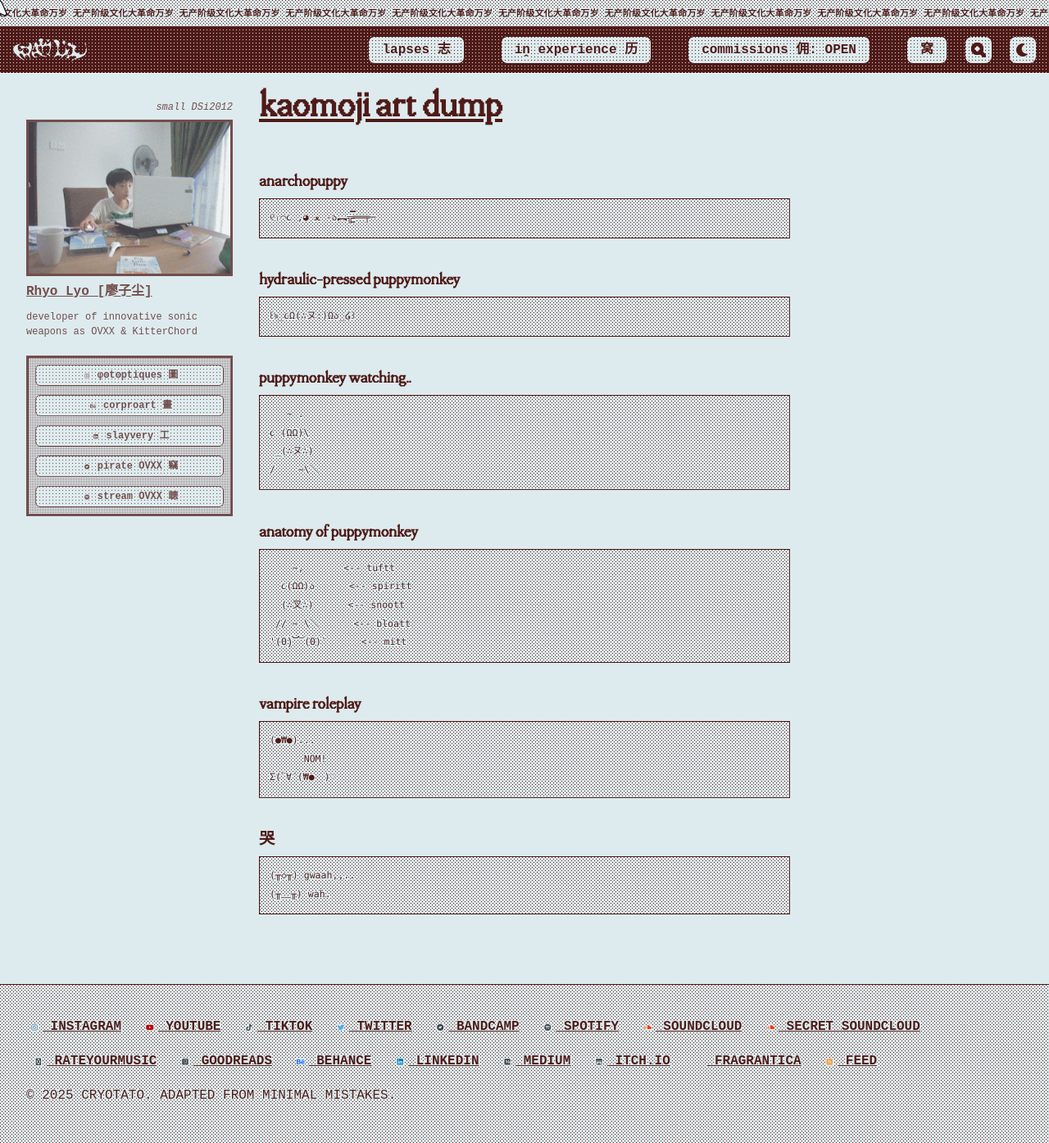
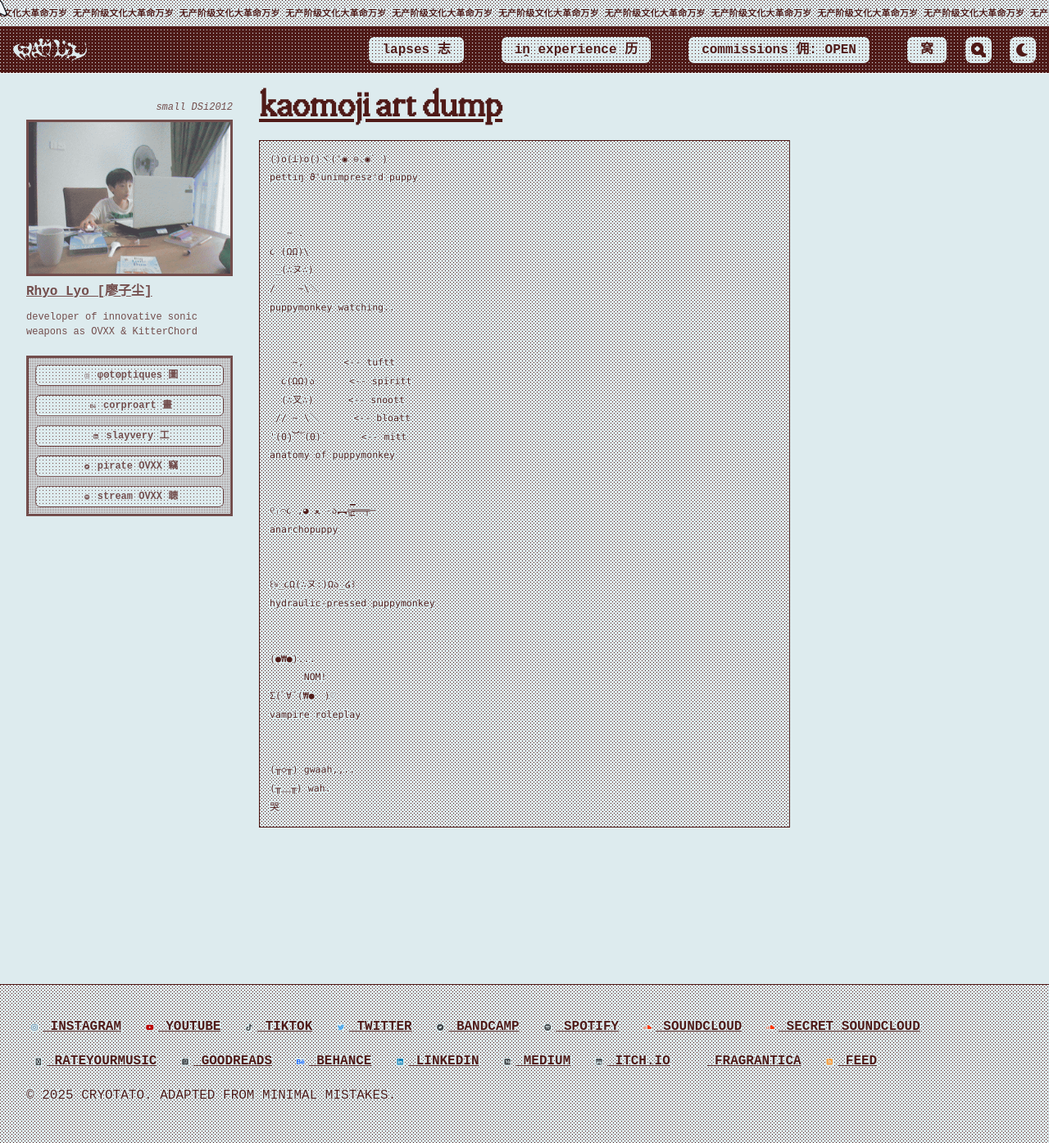
Before and after one commit to cryotato/cryotato.github.io, a Jekyll site: the page built from _pages/kaomojis.md, in a window 1280 px wide and 1395 px high. Shown: the whole window at 82% size. Built offline with Jekyll 4.4.1, drawn with Linux system fonts in a browser that asks for light colours; cached includes are drawn as plain includes; some web fonts are replaced; some of the changed lines change nothing that is shown.

Commit message:
Update kaomojis.md

```diff
--- a/_pages/kaomojis.md
+++ b/_pages/kaomojis.md
@@ -2,15 +2,55 @@
 permalink: /kao/
 title: kaomoji art dump
 ---
-### anarchopuppy
 
 ~~~
+()o(Ʇ)o()ヾ('◉ ⊖◟◉` )
+pettıŋ ϑ'unimpresƨ'd puppy
+
+
+   ~ .
+૮ (ΩΩ)\
+ _(∴ヌ∴)
+/    ~\＼
+puppymonkey watching..
+
+
+    ~,       <-- tuftt
+  ૮(ΩΩ)ა      <-- spiritt
+  (∴叉∴)      <-- snoott
+ // ~ \＼      <-- bloatt
+'(0)͝͝ ͝ (0)`      <-- mitt
+anatomy of puppymonkey
+
+
 ୧₍⌒૮ ,◕ ﻌ -ა︻╦̵̵͇̿̿══╤─
+anarchopuppy
+
+
+꒰ঌ_૮Ω(∴ヌ:)Ωა_໒꒱
+hydraulic-pressed puppymonkey
+
+
+(●₩●)...
+      NOM!
+Σ(ﾟ∀´(₩●　)♡
+vampire roleplay
+
+
+(╥◇╥) gwaah,,..
+(╥﹏╥) wah.
+哭
 ~~~
 
+<!--
 ### hydraulic-pressed puppymonkey
 ~~~
 ꒰ঌ_૮Ω(∴ヌ:)Ωა_໒꒱
+~~~
+
+### pettıŋ ϑ'unimpresƨ'd puppy
+~~~
+()o(Ʇ)o()ヾ('◉ ⊖◟◉` )
 ~~~
 
 ### puppymonkey watching..
@@ -41,4 +81,4 @@ title: kaomoji art dump
 ~~~
 (╥◇╥) gwaah,,..
 (╥﹏╥) wah.
-~~~
+~~~ -->
```
